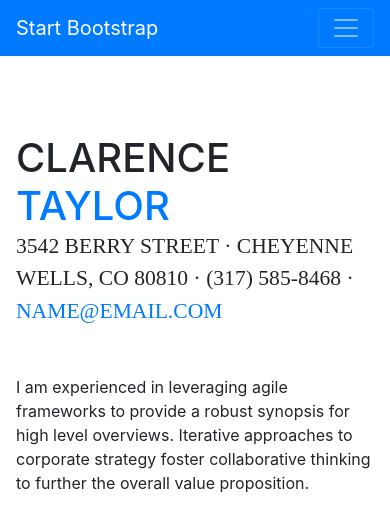
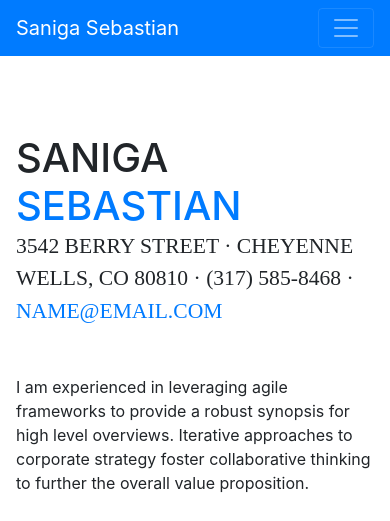
Before and after one commit to sanigasebastian-t/sanigasebastian-t.github.io, a website with bundled scripts: page index.html in a window 390 px wide. Shown: the top 521 px of the page. Built offline with nearby package versions, Linux system fonts and the light colour scheme; a web font is replaced by a local one.

Commit message:
Update index.html

```diff
--- a/index.html
+++ b/index.html
@@ -8,7 +8,7 @@
     <meta name="description" content="">
     <meta name="author" content="">
 
-    <title>Resume - Start Bootstrap Theme</title>
+    <title>Saniga Sebastian | Business Analyst & IT Professional</title>
 
     <!-- Bootstrap core CSS -->
     <link href="vendor/bootstrap/css/bootstrap.min.css" rel="stylesheet">
@@ -29,7 +29,7 @@
 
     <nav class="navbar navbar-expand-lg navbar-dark bg-primary fixed-top" id="sideNav">
       <a class="navbar-brand js-scroll-trigger" href="#page-top">
-        <span class="d-block d-lg-none">Start Bootstrap</span>
+        <span class="d-block d-lg-none">Saniga Sebastian</span>
         <span class="d-none d-lg-block">
           <img class="img-fluid img-profile rounded-circle mx-auto mb-2" src="img/profile.jpg" alt="">
         </span>
@@ -65,8 +65,8 @@
 
       <section class="resume-section p-3 p-lg-5 d-flex d-column" id="about">
         <div class="my-auto">
-          <h1 class="mb-0">Clarence
-            <span class="text-primary">Taylor</span>
+          <h1 class="mb-0">Saniga
+            <span class="text-primary">Sebastian</span>
           </h1>
           <div class="subheading mb-5">3542 Berry Street · Cheyenne Wells, CO 80810 · (317) 585-8468 ·
             <a href="mailto:name@email.com">name@email.com</a>
```
